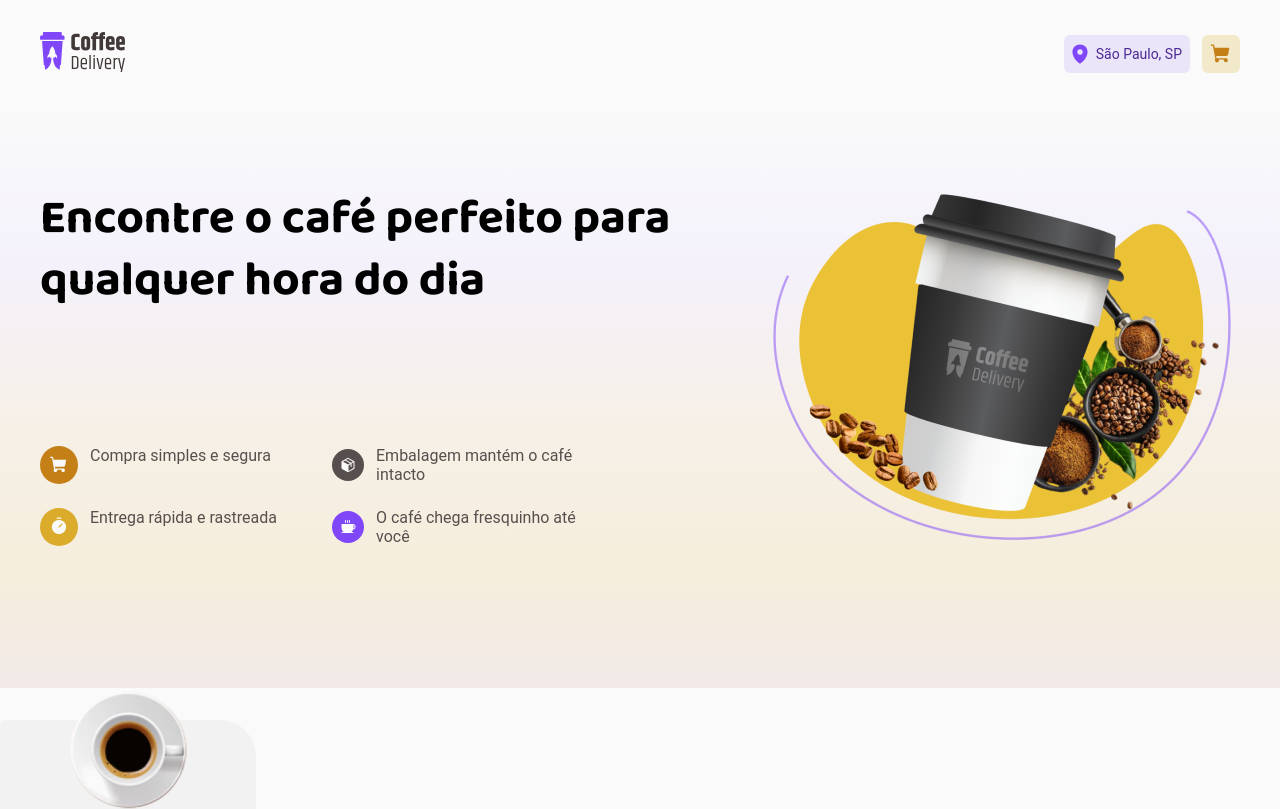
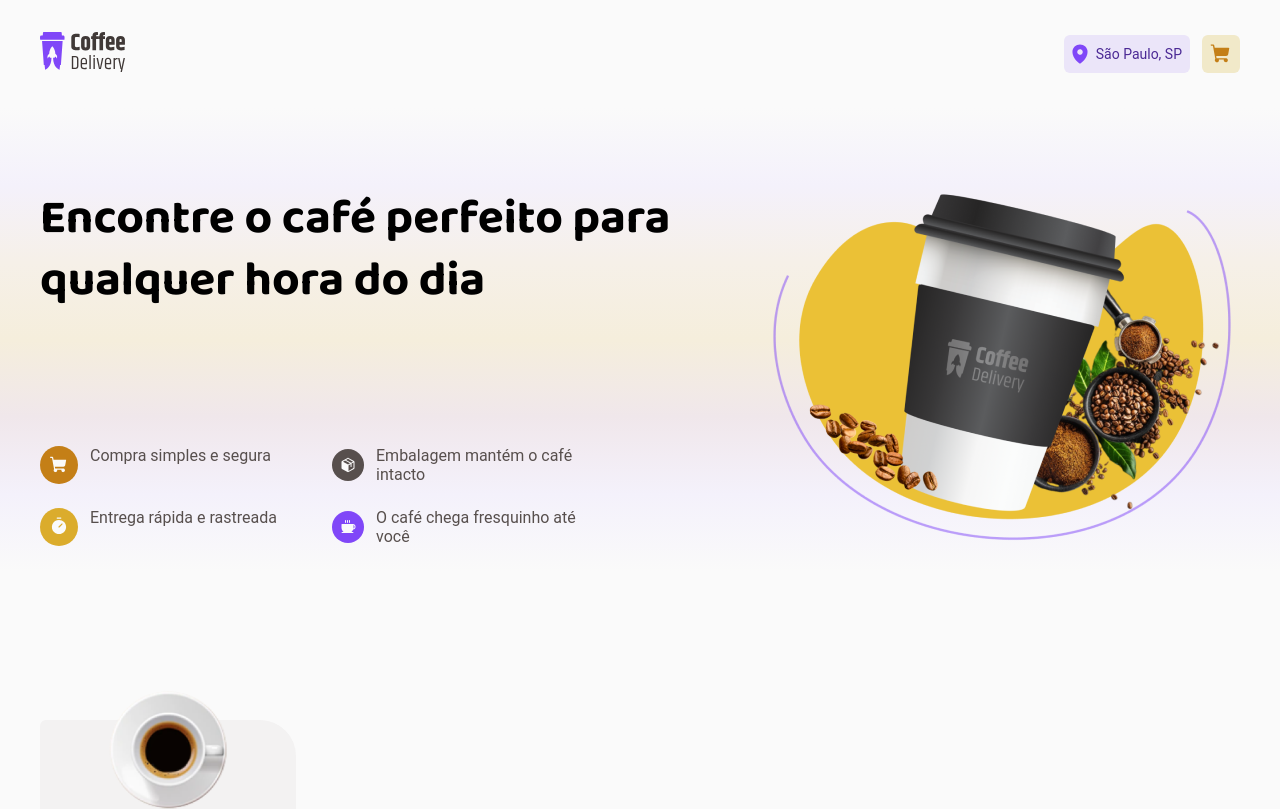
Before and after one commit to beatriizx/ignite-reactjs-coffe-delivery, a React (Vite) app: page / in a window 1280 px wide. Shown: the top 809 px of the page. Built offline with nearby package versions, Linux system fonts and the light colour scheme.

Commit message:
feat: update styles

```diff
--- a/src/pages/Home/Intro/styles.module.scss
+++ b/src/pages/Home/Intro/styles.module.scss
@@ -1,9 +1,6 @@
 .intro {
   display: flex;
 
-  max-width: 1200px;
-  margin: 0 auto;
-  padding: 0 1.5rem;
   padding-top: 5rem;
   padding-bottom: 6.75rem;
   margin-bottom: 2rem;
--- a/src/pages/Home/styles.module.scss
+++ b/src/pages/Home/styles.module.scss
@@ -10,7 +10,12 @@
     #f5eedc,
     #f0e7eb,
     #f4f1fb,
-    #fafafa
+    #fafafa 50%
   );
 
+  .homeContent {
+    max-width: 1200px;
+    margin: 0 auto;
+    padding: 0 1.5rem;
+  }
 }
--- a/src/styles/global.scss
+++ b/src/styles/global.scss
@@ -35,3 +35,7 @@ input,
 label {
   font-family: 'Roboto', sans-serif;
 }
+
+button {
+  cursor: pointer;
+}
```
